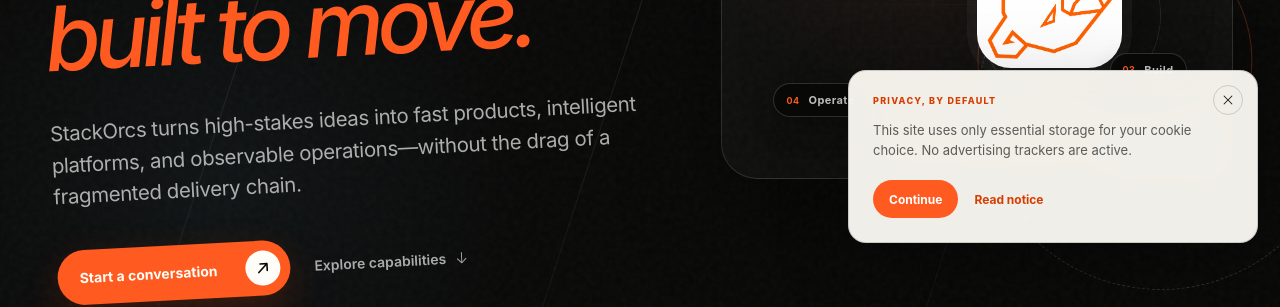
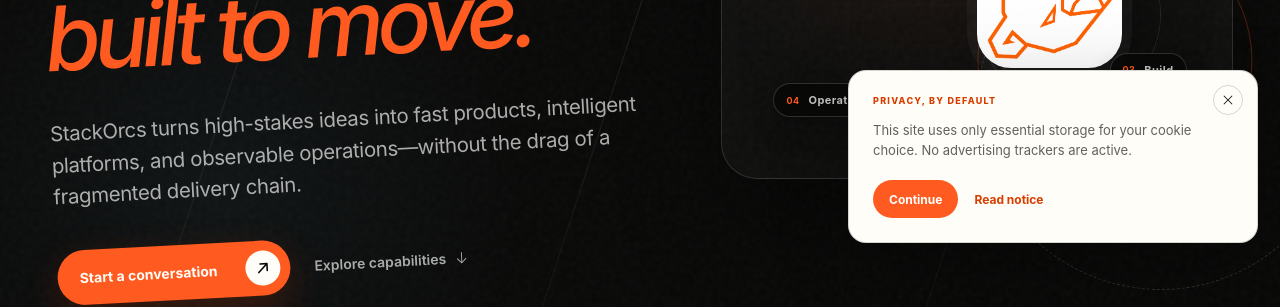
Before and after one commit to vivekgotstack/StackOrcs, a Next.js app: page / in a window 1280 px wide. Shown: the part 535-842 px from the top of the page. Built offline with nearby package versions, Linux system fonts and the light colour scheme; no server answers.

Commit message:
Fix fast-scroll compositing flicker

```diff
--- a/app/globals.css
+++ b/app/globals.css
@@ -101,11 +101,13 @@
     rgba(255, 90, 31, 0.035) 38%,
     transparent 72%
   );
-  mix-blend-mode: screen;
+  contain: strict;
+  backface-visibility: hidden;
+  will-change: transform;
 }
 
 .route-frame {
-  animation: route-enter 700ms var(--ease-out) both;
+  animation: route-enter 700ms var(--ease-out);
 }
 
 @keyframes route-enter {
@@ -124,6 +126,7 @@
   z-index: 100;
   inset: 0 0 auto;
   color: var(--paper);
+  backface-visibility: hidden;
   transition:
     background 300ms ease,
     transform 300ms ease,
@@ -141,8 +144,7 @@
 }
 
 .site-header--scrolled {
-  background: rgba(8, 8, 7, 0.84);
-  backdrop-filter: blur(18px) saturate(130%);
+  background: rgba(8, 8, 7, 0.96);
 }
 
 .site-header--scrolled::after {
@@ -1721,9 +1723,9 @@
   color: var(--ink);
   border: 1px solid rgba(8, 8, 7, 0.16);
   border-radius: 18px;
-  background: rgba(255, 253, 247, 0.94);
+  background: #fffdf7;
   box-shadow: 0 24px 80px rgba(0, 0, 0, 0.24);
-  backdrop-filter: blur(18px);
+  backface-visibility: hidden;
 }
 
 .cookie-notice > button {
```
